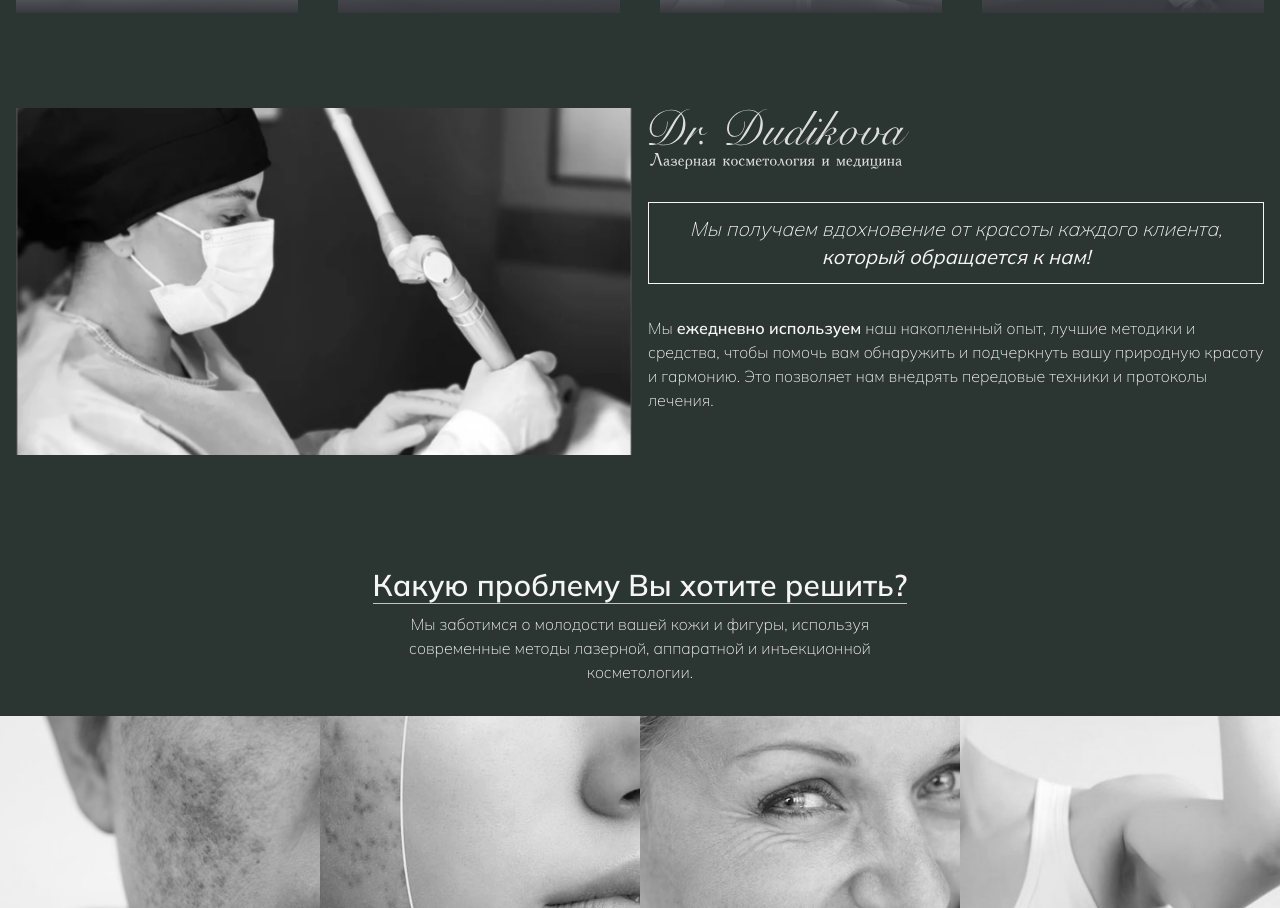
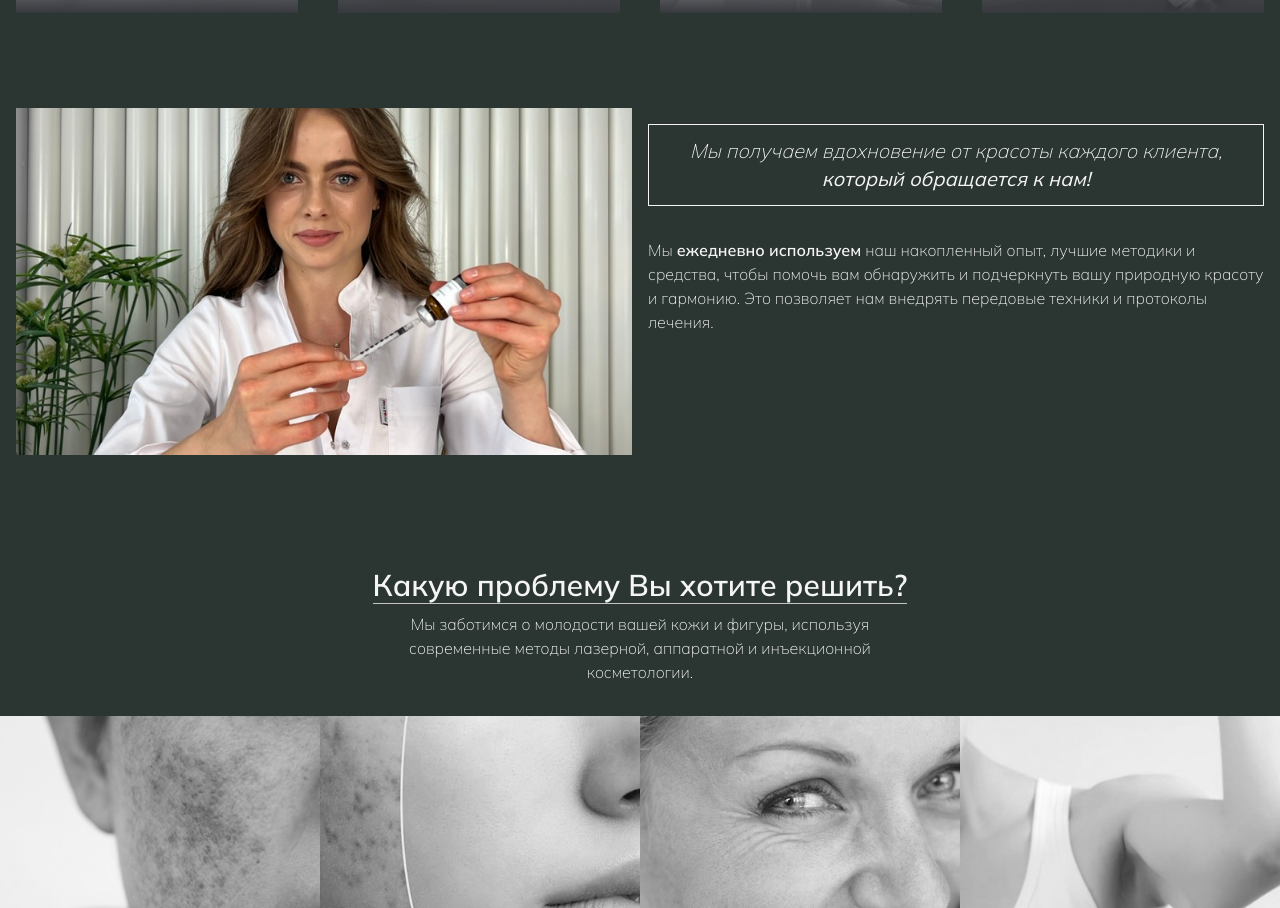
Before and after one commit to KirillUnited/beautymyway-app, a Next.js app: page / in a window 1280 px wide. Shown: the part 1326-2234 px from the top of the page. Built offline with nearby package versions, Linux system fonts and the light colour scheme.

Commit message:
Update about

```diff
--- a/src/app/containers/AboutSection/AboutSection.tsx
+++ b/src/app/containers/AboutSection/AboutSection.tsx
@@ -1,21 +1,13 @@
 import React from 'react';
 import ImageSectionLayout from '../ImageSectionLayout';
-import Image from 'next/image';
 import styles from './AboutSection.module.scss';
-import classNames from 'classnames';
 
 export default function AboutSection() {
     return (
         <ImageSectionLayout
-            image={`about.png`}
+            image={`team-3.png`}
             className={styles.wrapper}
         >
-            <Image
-                src={`/images/logo.svg`}
-                width={262}
-                height={61}
-                alt='Артур Сугако теперь и в Барселоне!'
-            />
             <div className="text-xl font-extralight italic p-3 text-center border border-primary my-4">
                 Мы получаем вдохновение от красоты каждого клиента,<span className="font-normal"> который обращается к нам!</span>
             </div>
```
